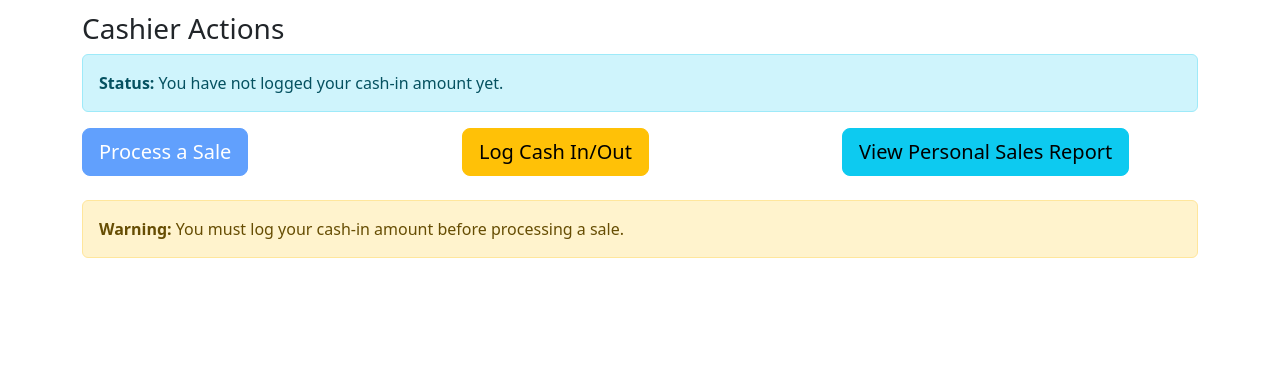
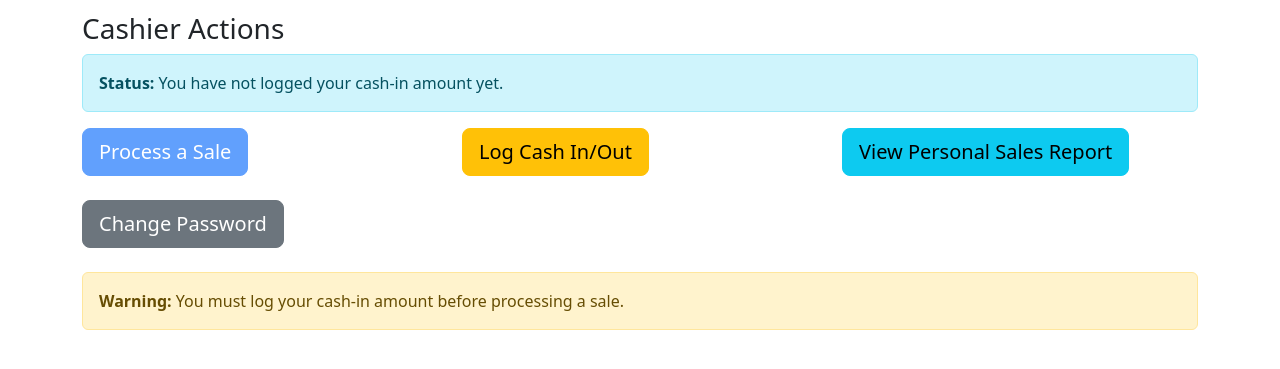
Before and after one commit to brexieness/ticketing-system, a PHP site: page /cashier_dashboard.php in a window 1280 px wide. Shown: the part 140-509 px from the top of the page. Run offline with PHP 8.4, Linux system fonts and the light colour scheme; a user stored in the database is signed in; data comes from the database, SQL or seed files in the repository.

Commit message:
added a button for the cashier to change their password

```diff
--- a/cashier_dashboard.php
+++ b/cashier_dashboard.php
@@ -48,7 +48,6 @@ $cash_in_status = $cash_log ? "Cash-in amount logged." : "You have not logged yo
             <div class="row g-4">
                 <!-- Process Sale Button -->
                 <div class="col-md-4">
-                    <!-- If no cash-in logged, show warning message and disable the button -->
                     <?php if ($cash_log): ?>
                         <a href="process_sale.php" class="btn btn-primary btn-lg btn-block">Process a Sale</a>
                     <?php else: ?>
@@ -63,7 +62,12 @@ $cash_in_status = $cash_log ? "Cash-in amount logged." : "You have not logged yo
                 <div class="col-md-4">
                     <a href="view_sales_report.php" class="btn btn-info btn-lg btn-block">View Personal Sales Report</a>
                 </div>
+                <!-- Change Password Button -->
+                <div class="col-md-4">
+                    <a href="change_password.php" class="btn btn-secondary btn-lg btn-block">Change Password</a>
+                </div>
             </div>
+
 
             <!-- If no cash-in logged, prompt user to log cash-in -->
             <?php if (!$cash_log): ?>
```
